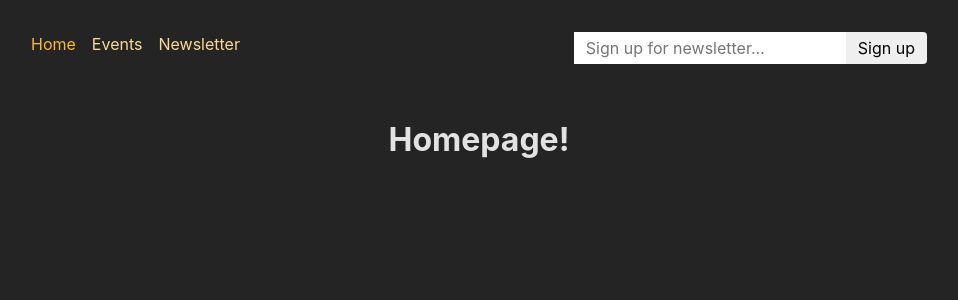
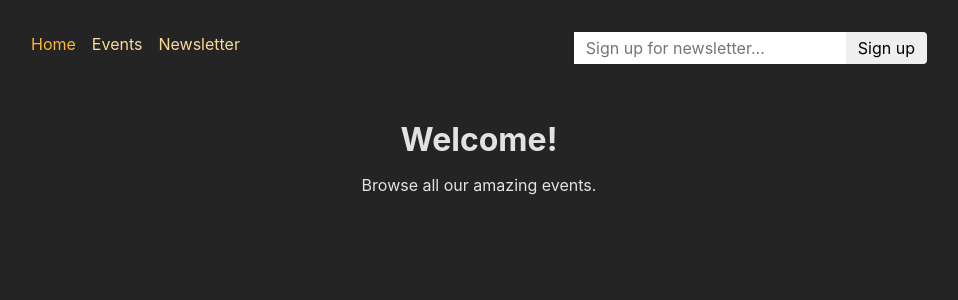
Before and after one commit to apeskinian/react_routing_deeper_dive, a React (Create React App) app in the folder frontend/: page / in a window 1280 px wide. Shown: the top 300 px of the page, without its empty margins (161-1119 px from the left). Built offline with nearby package versions, Linux system fonts and the light colour scheme.

Commit message:
Update homepage

```diff
--- a/frontend/src/pages/Home.js
+++ b/frontend/src/pages/Home.js
@@ -1,6 +1,10 @@
+import PageContent from "../components/PageContent";
+
 function HomePage() {
     return (
-        <h1>Homepage!</h1>
+        <PageContent title='Welcome!'>
+            <p>Browse all our amazing events.</p>
+        </PageContent>
     )
 };
 
```
